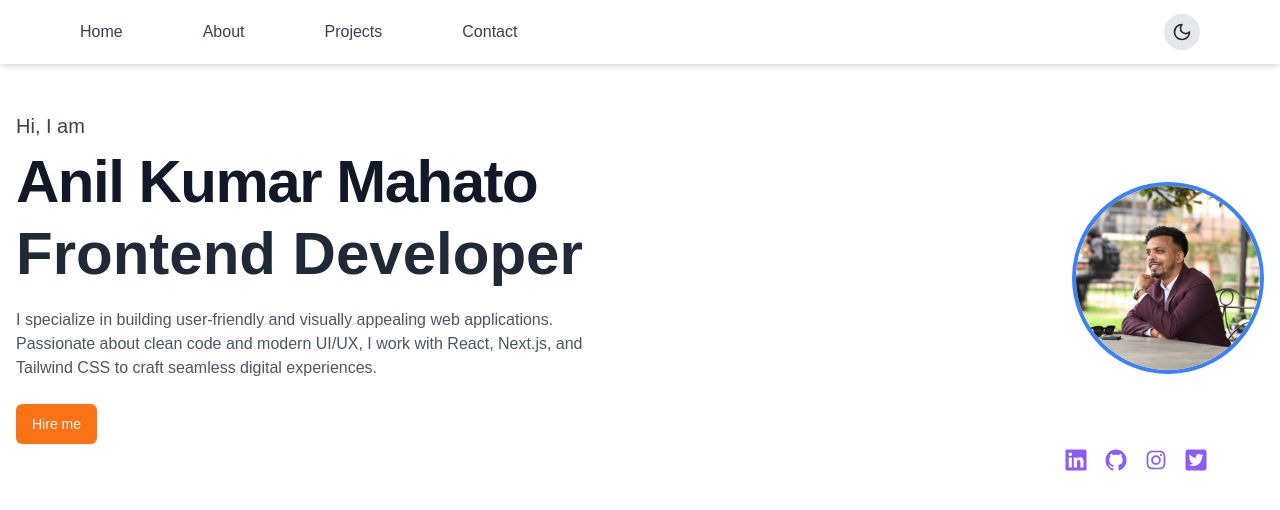
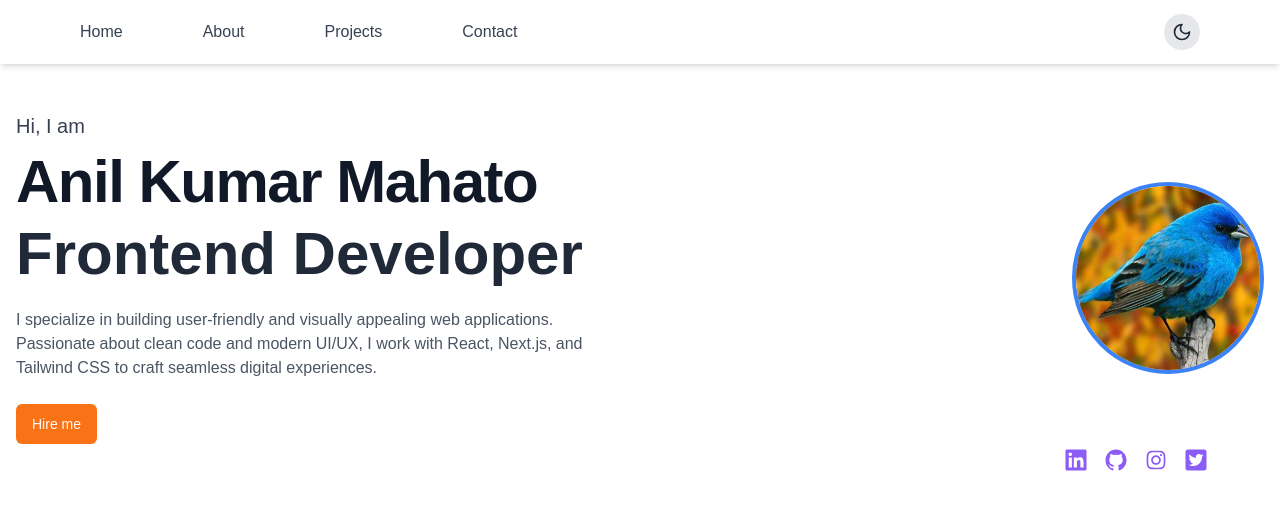
Before and after one commit to anil487/anilportfolio, a Next.js app: page / in a window 1280 px wide. Shown: the top 510 px of the page. Built offline with nearby package versions, Linux system fonts and the light colour scheme.

Commit message:
iamge  change

```diff
--- a/src/app/about/page.tsx
+++ b/src/app/about/page.tsx
@@ -14,7 +14,7 @@ const AboutMe = () => {
     <div className="flex flex-col md:flex-row items-center gap-10 p-8 bg-white rounded-lg shadow-lg">
       <div className="w-40 h-40 md:w-48 md:h-48 relative rounded-full overflow-hidden border-4 border-blue-500">
         <Image
-          src="/images/anilmahato.jpg"
+          src="/images/bird.jpg"
           alt="Anil Kumar Mahato"
           fill
           className="object-cover"
--- a/src/app/components/hero.tsx
+++ b/src/app/components/hero.tsx
@@ -37,7 +37,7 @@ const Hero = () => {
         <div className="flex justify-center md:justify-end">
           <div className="w-40 h-40 md:w-48 md:h-48 relative rounded-full overflow-hidden border-4 border-blue-500">
             <Image
-              src="/images/anilmahato.jpg"
+              src="/images/bird.jpg"
               fill
               className="object-cover"
               alt="anil"
```
Also changed, not shown: public/images/bird.jpg (added).
